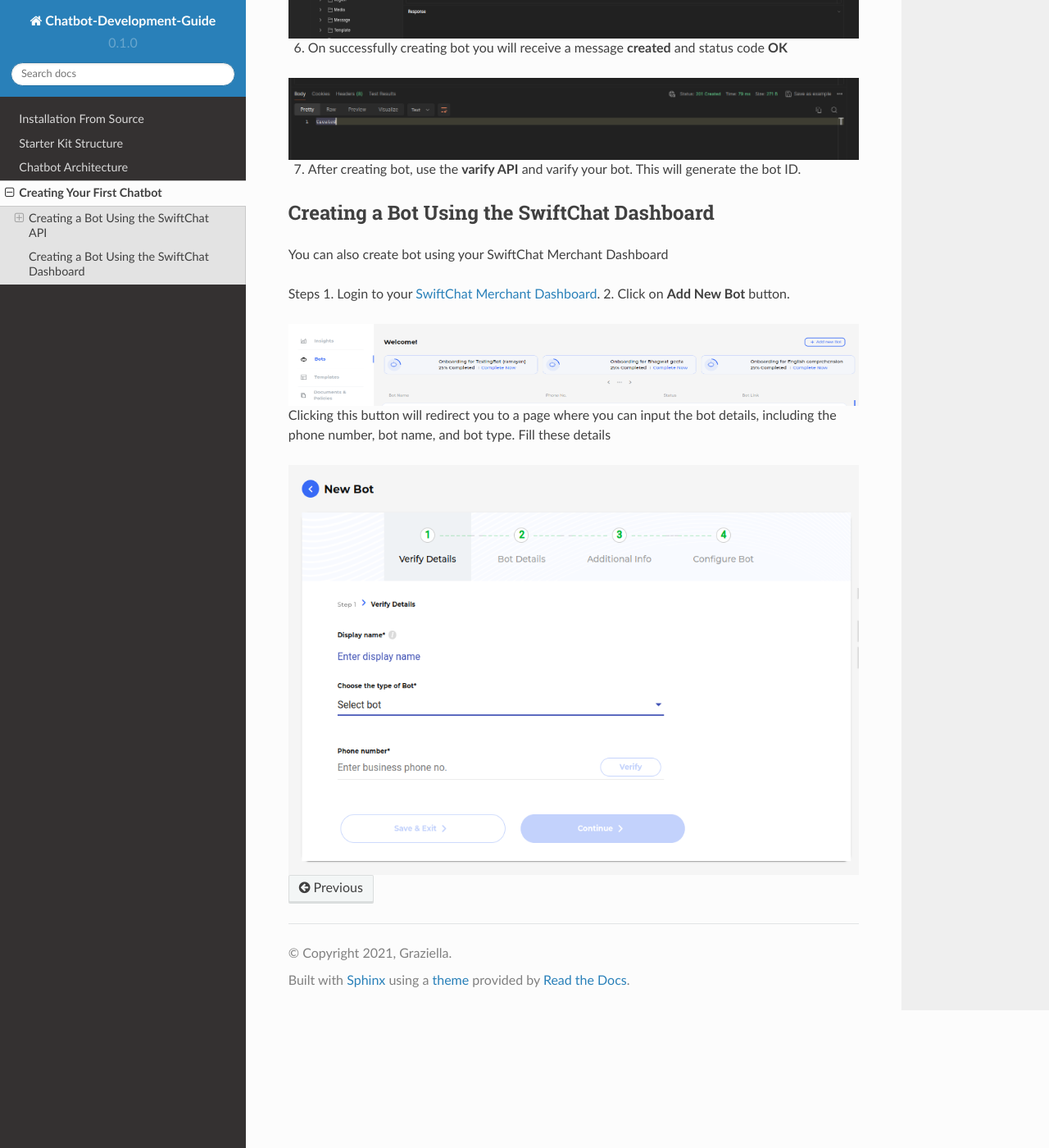
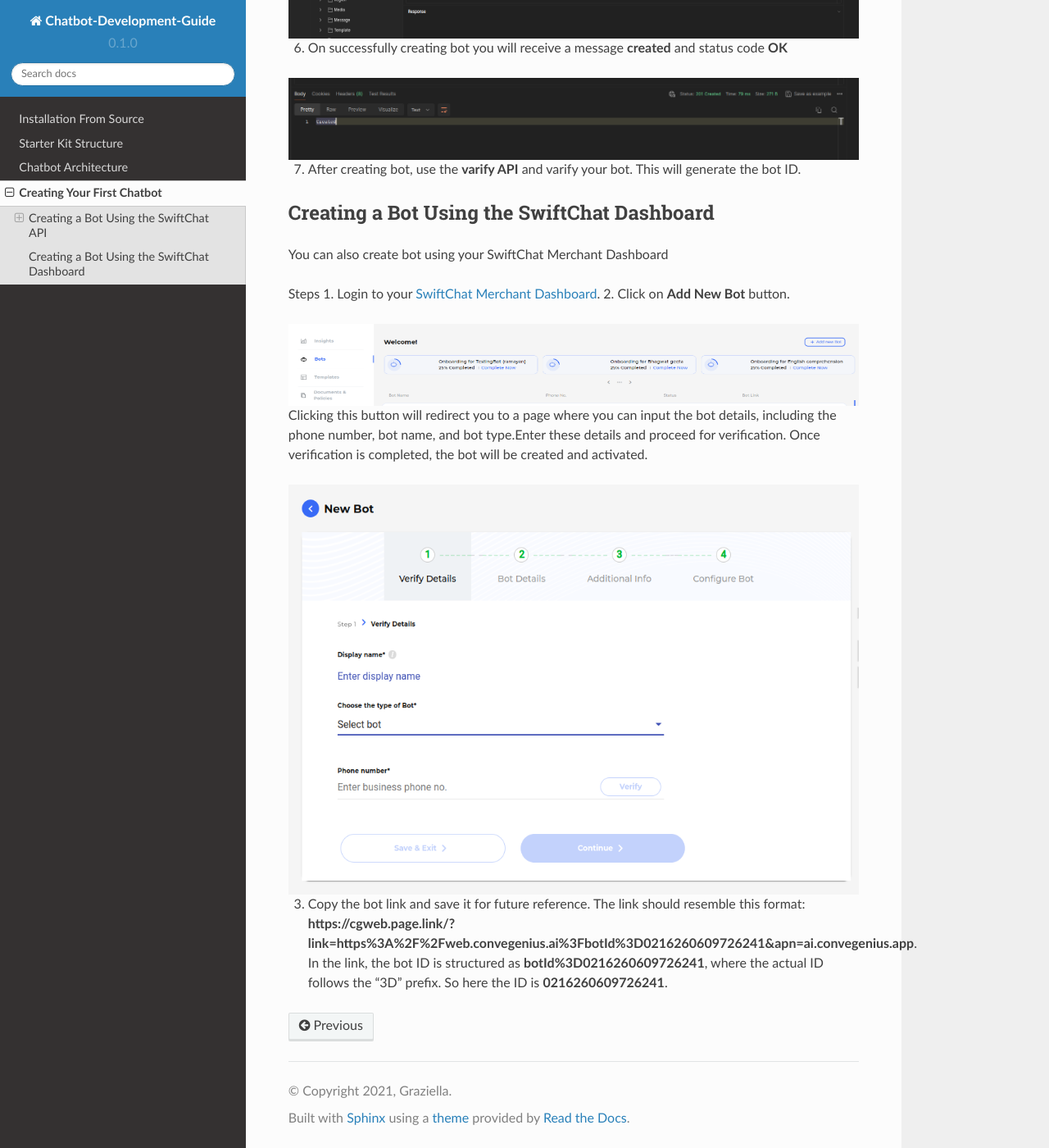
Before and after one commit to Priyanka-sharma181/Chatbot-Development-Guide, a Sphinx documentation site: the page built from docs/source/start_bot.rst, in a window 1280 px wide and 1400 px high, scrolled down 1876 px. Shown: the whole window at 82% size. Built offline with Sphinx 7.4.7 and the Read the Docs theme 2.0.0, drawn with Linux system fonts in a browser that asks for light colours.

Commit message:
create bot

```diff
--- a/docs/source/start_bot.rst
+++ b/docs/source/start_bot.rst
@@ -42,6 +42,7 @@
    :height: 300
    :align: center
 
+
 6. On successfully creating bot you will receive a message **created** and status code **OK**
 
 .. image:: successful_bot.png
@@ -50,7 +51,10 @@
    :height: 100
    :align: center
 
+
 7. After creating bot, use the **varify API** and varify your bot. This will generate the bot ID.
+
+
 
 Creating a Bot Using the SwiftChat Dashboard
 ------------------------
@@ -66,10 +70,13 @@
    :height: 100
    :align: center
 
-Clicking this button will redirect you to a page where you can input the bot details, including the phone number, bot name, and bot type. Fill these details
+Clicking this button will redirect you to a page where you can input the bot details, including the phone number, bot name, and bot type.Enter these details and proceed for verification. Once verification is completed, the bot will be created and activated.
 
 .. image:: bot_detail.png
    :alt: Deployment Structure
    :width: 1300
    :height: 500
    :align: center
+
+
+3. Copy the bot link and save it for future reference. The link should resemble this format: **https://cgweb.page.link/?link=https%3A%2F%2Fweb.convegenius.ai%3FbotId%3D0216260609726241&apn=ai.convegenius.app**. In the link, the bot ID is structured as **botId%3D0216260609726241**, where the actual ID follows the "3D" prefix. So here the ID is **0216260609726241**.
```
